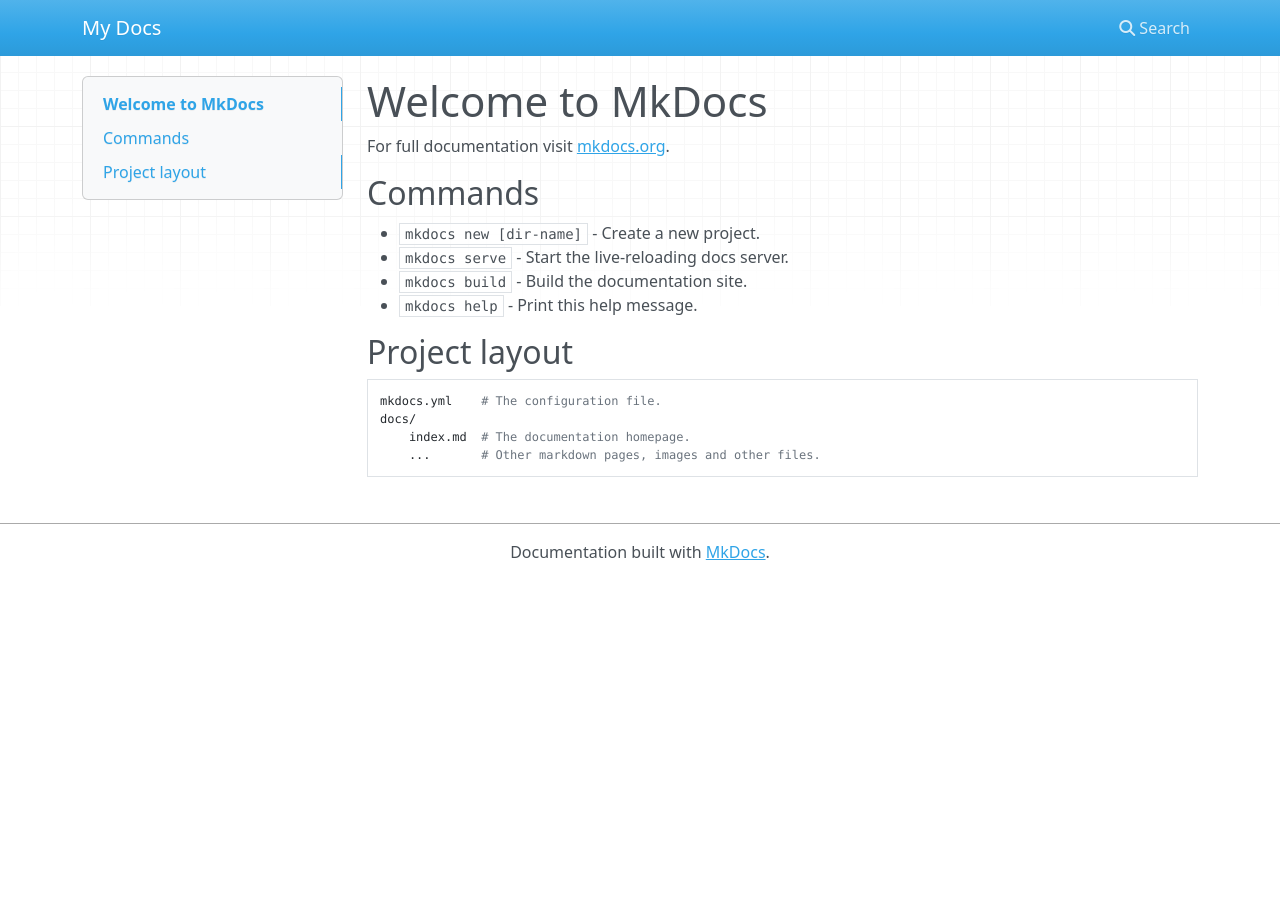
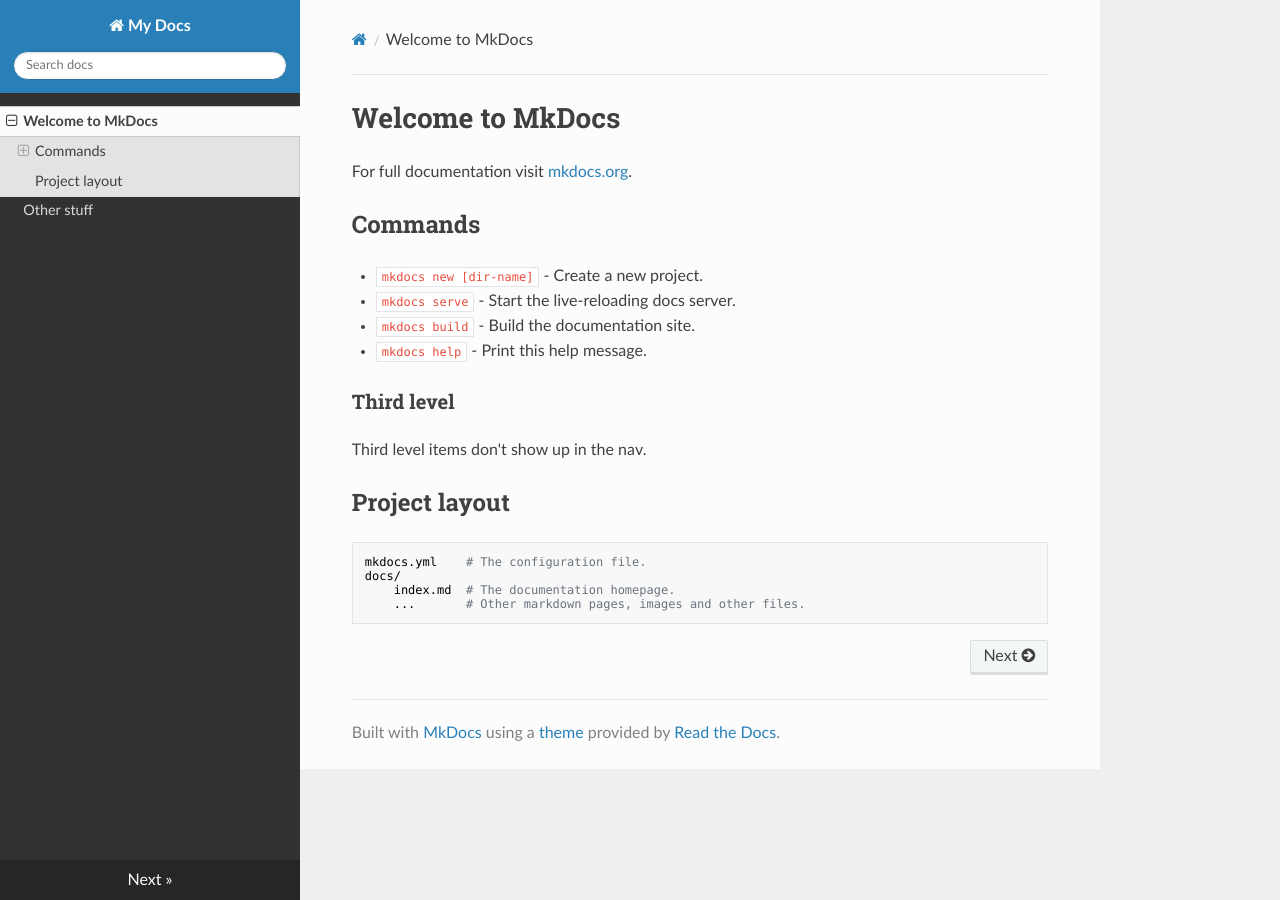
Before and after one commit to OpenShiftDemos/demo-guide, an MkDocs documentation site: the page built from docs/index.md, in a window 1280 px wide. Built offline with MkDocs 1.6.1, drawn with Linux system fonts in a browser that asks for light colours; nearby versions of some CDN libraries.

Commit message:
Switches to readthedocs theme and other simple tests

```diff
--- /dev/null
+++ b/docs/anotherfile.md
@@ -0,0 +1,5 @@
+# Other stuff
+
+Here is other stuff
+
+## second level
--- a/docs/index.md
+++ b/docs/index.md
@@ -9,6 +9,9 @@ For full documentation visit [mkdocs.org](http://mkdocs.org).
 * `mkdocs build` - Build the documentation site.
 * `mkdocs help` - Print this help message.
 
+### Third level
+Third level items don't show up in the nav.
+
 ## Project layout
 
     mkdocs.yml    # The configuration file.
--- a/mkdocs.yml
+++ b/mkdocs.yml
@@ -1 +1,2 @@
 site_name: My Docs
+theme: readthedocs
```
